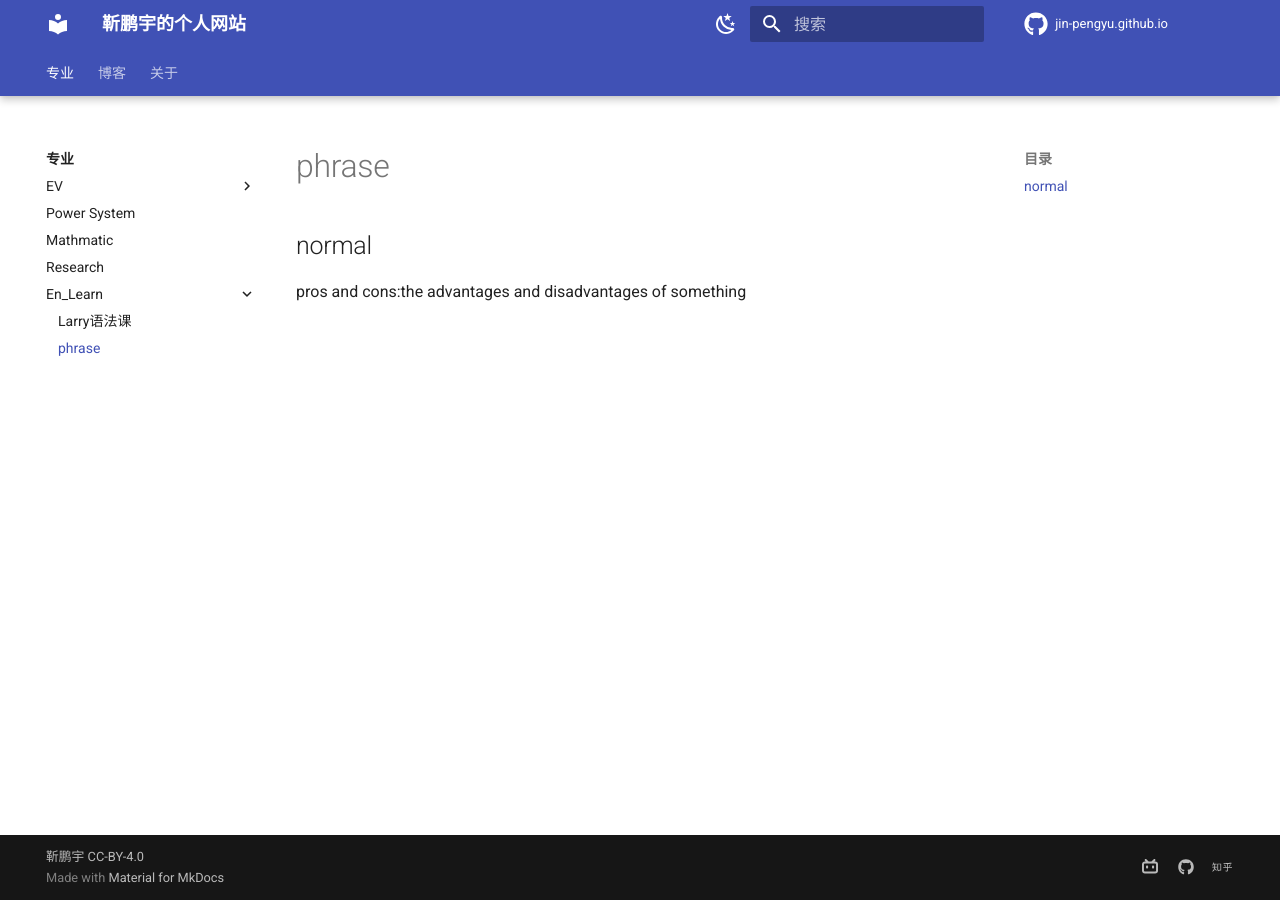
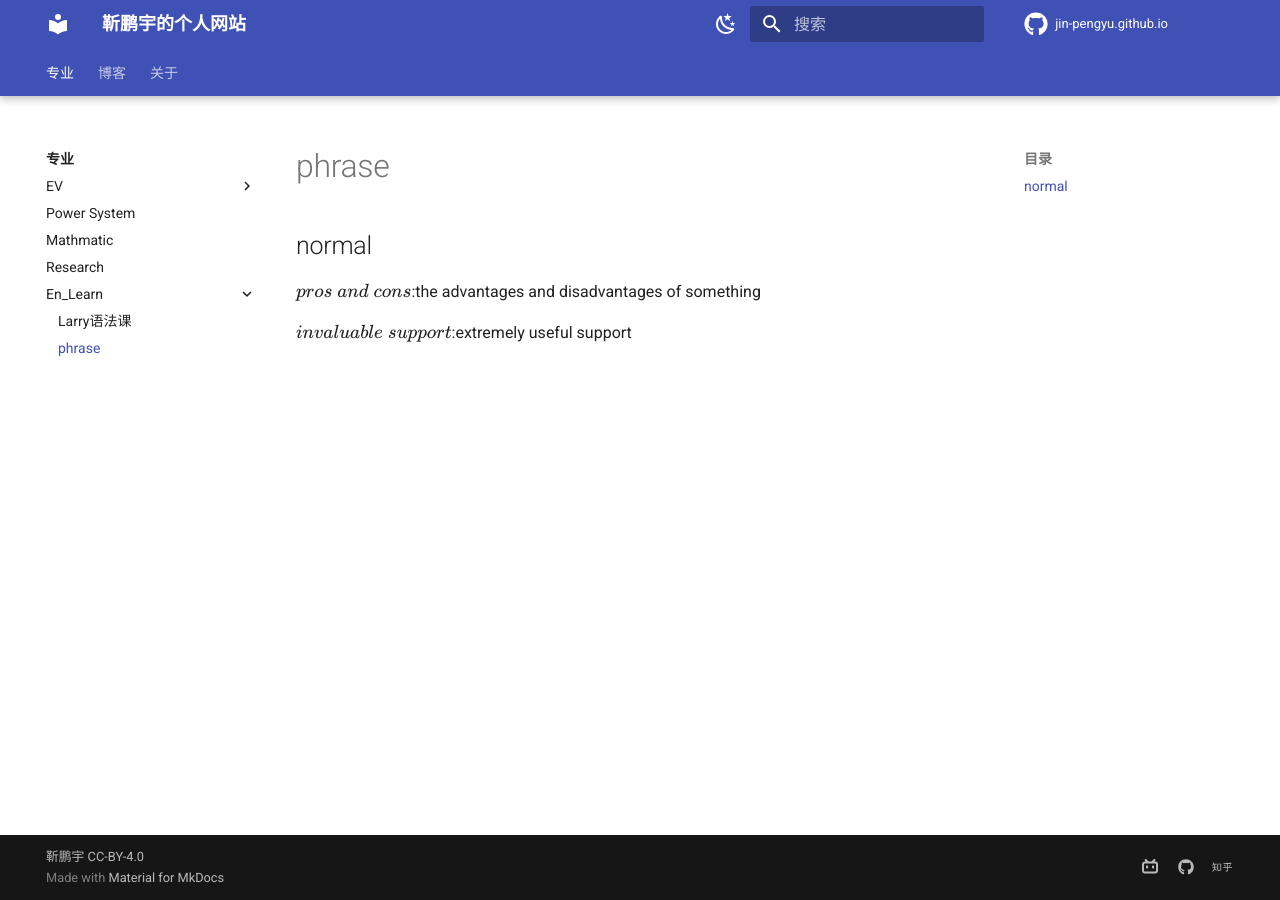
Before and after one commit to Pengyu-Jin/Pengyu-Jin.github.io, an MkDocs documentation site: the page built from docs/major/EN-learn/phrase.md, in a window 1280 px wide. Built offline with MkDocs 1.6.1 and Material for MkDocs 9.7.7, drawn with Linux system fonts in a browser that asks for light colours.

Commit message:
style change 259

```diff
--- a/docs/major/EN-learn/phrase.md
+++ b/docs/major/EN-learn/phrase.md
@@ -1,2 +1,4 @@
 ## normal
-pros and cons:the advantages and disadvantages of something
+$pros \ and \ cons$:the advantages and disadvantages of something
+
+$invaluable \ support$:extremely useful support
```
